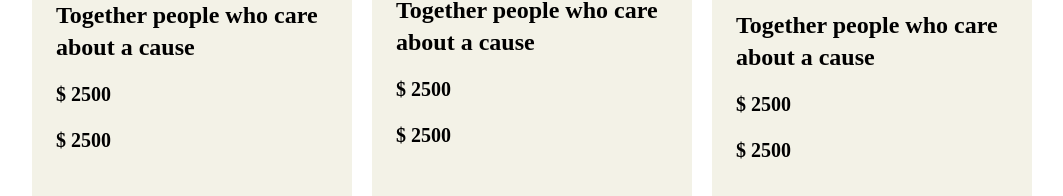
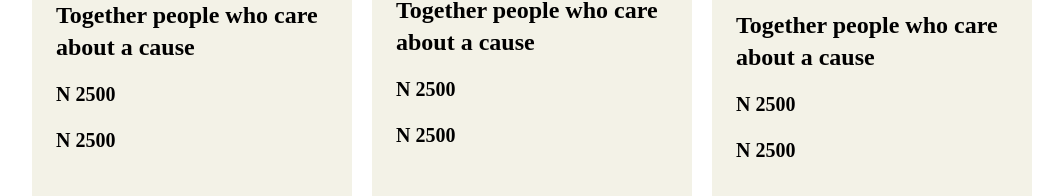
Before and after one commit to hcoretech/childrenOfwar, a Next.js app: page /home in a window 1280 px wide. Shown: the part 2069-2265 px from the top of the page, without its empty margins (108-1171 px from the left). Built offline with nearby package versions, Linux system fonts and the light colour scheme.

Commit message:
new commit

```diff
--- a/app/(root)/home/page.tsx
+++ b/app/(root)/home/page.tsx
@@ -157,10 +157,10 @@ export default function Page(){
                     <h1 className="text-[24px] font-[Rowdies] font-bold text-base/8 ">Together people who care about a cause</h1>
                 </div>
                 <div>
-                    <p className="text-[20px] font-bold font-[Rowdies]">$ 2500</p>
+                    <p className="text-[20px] font-bold font-[Rowdies]">N 2500</p>
                 </div>
                  <div>
-                    <p className="text-[20px] font-bold font-[Rowdies]">$ 2500</p>
+                    <p className="text-[20px] font-bold font-[Rowdies]">N 2500</p>
                 </div>
                 <div>
                       <button className="text-[14px] font-[Rowdies] bg-[#7E8AB8] font-bold  py-2 px-4 text-center rounded-[24px] text-white mt-8">
@@ -179,17 +179,17 @@ export default function Page(){
                 {/* </div> */}
                 <div className="bg-white">
                       <h1 className="absolute py-1 px-4 top-4 ml-4 rounded-[18px]  bg-[#009EFF] text-white">water</h1>
-                    <Image src='/kidsLove.png' className="w-auto h-auto" alt="kidsLove" width={500} height={200} />
+                    <Image src='/kidsLove.png' className="w-[320px] h-auto" alt="kidsLove" width={500} height={200} />
                 </div>
                 <div className="p-6 flex flex-col gap-4">
                 <div >
                     <h1 className="text-[24px] font-[Rowdies] font-bold text-base/8 ">Together people who care about a cause</h1>
                 </div>
                 <div>
-                    <p className="text-[20px] font-bold font-[Rowdies]">$ 2500</p>
+                    <p className="text-[20px] font-bold font-[Rowdies]">N 2500</p>
                 </div>
                  <div>
-                    <p className="text-[20px] font-bold font-[Rowdies]">$ 2500</p>
+                    <p className="text-[20px] font-bold font-[Rowdies]">N 2500</p>
                 </div>
                 <div>
                       <button className="text-[14px] font-[Rowdies] bg-[#7E8AB8] font-bold  py-2 px-4 text-center rounded-[24px] text-white mt-8">
@@ -209,17 +209,17 @@ export default function Page(){
                 {/* </div> */}
                 <div className="bg-white">
                       <h1 className="absolute py-1 px-4 top-4 ml-4 rounded-[18px]  bg-[#009EFF] text-white">water</h1>
-                    <Image src='/kidsCauses.png' className="w-auto h-auto" alt="kidsLove" width={500} height={200} />
+                    <Image src='/kidsCauses.png' className="w-[320px] h-auto" alt="kidsLove" width={500} height={200} />
                 </div>
                 <div className="p-6 flex flex-col gap-4">
                 <div >
                     <h1 className="text-[24px] font-[Rowdies] font-bold text-base/8 ">Together people who care about a cause</h1>
                 </div>
                 <div>
-                    <p className="text-[20px] font-bold font-[Rowdies]">$ 2500</p>
+                    <p className="text-[20px] font-bold font-[Rowdies]">N 2500</p>
                 </div>
                  <div>
-                    <p className="text-[20px] font-bold font-[Rowdies]">$ 2500</p>
+                    <p className="text-[20px] font-bold font-[Rowdies]">N 2500</p>
                 </div>
                 <div>
                       <button className="text-[14px] font-[Rowdies] bg-[#7E8AB8] font-bold  py-2 px-4 text-center rounded-[24px] text-white mt-8">
```
